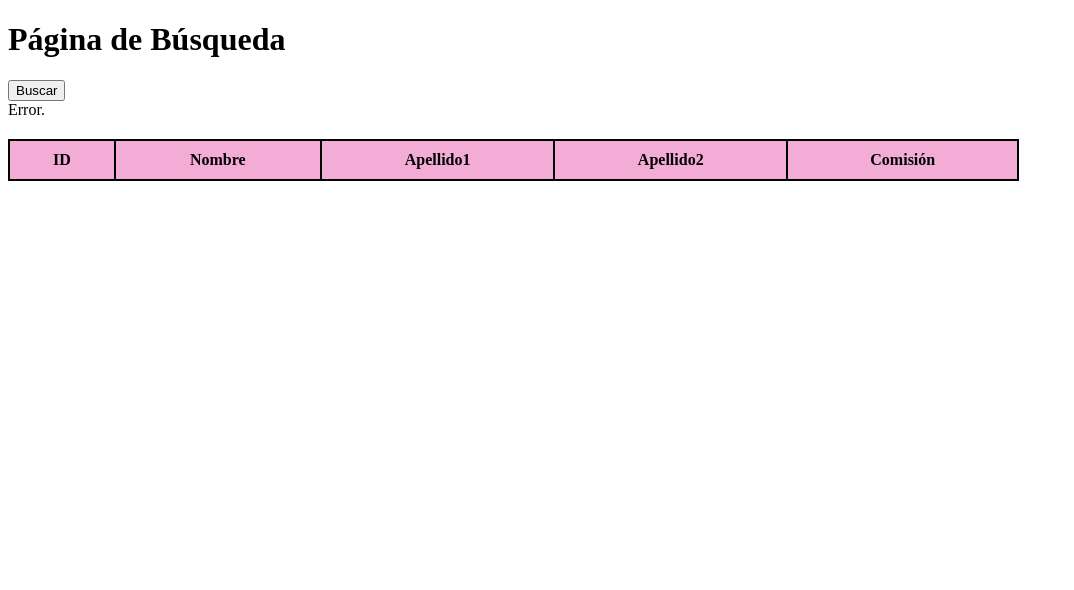
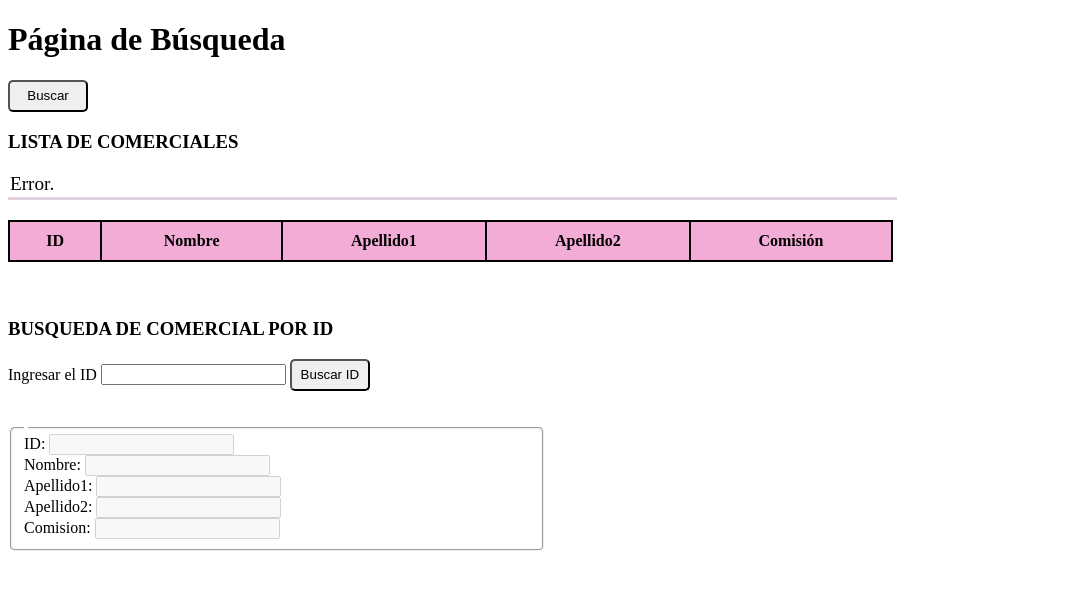
Before and after one commit to FlorenciaBarreto/GestionVentas, a website: page web/index.html in a window 1280 px wide. Shown: the whole page, without its empty margins (0-1074 px from the left). Drawn offline with Linux system fonts and the light colour scheme.

Commit message:
update web

```diff
--- a/routes/pedido.js
+++ b/routes/pedido.js
@@ -179,9 +179,9 @@ router.post("/", async function(req,res){
     if(total){
         newPedido={
             total: total,
-            fecha: fecha!=undefined? fecha : null,
-            id_cliente: id_cliente!=undefined? id_cliente : null,
-            id_comercial: id_comercial!=undefined? id_comercial : null
+            fecha: fecha!=undefined? fecha : 0,
+            id_cliente: id_cliente!=undefined? id_cliente : 0,
+            id_comercial: id_comercial!=undefined? id_comercial : 0
         }
     } else {
         code=400;
--- a/web/index.html
+++ b/web/index.html
@@ -12,7 +12,7 @@
     <div>
         <button onclick="buscar();">Buscar</button>
     </div>
-
+    <h3>LISTA DE COMERCIALES</h3>
     <div id="error">Error.</div>
 
     <table>
@@ -24,15 +24,37 @@
                 <th>Apellido2</th>
                 <th>Comisión</th>
             </tr>
+        </thead>
 
-        </thead>
         <tbody id="resultados">
             <tr></tr>
             <tr></tr>
             <tr></tr>
         </tbody>
     </table>
-
+    <br>
+    <h3>BUSQUEDA DE COMERCIAL POR ID</h3>
+    <div>
+        <label for="identificador">Ingresar el ID</label>
+        <input type="number" id="identificador" name="identificador">
+        <button onclick="buscarId();">Buscar ID</button><br>
+        <br><br>
+        <div id="resComercial">
+            <fieldset>
+                <legend id="legend1"></legend>
+                <label class="izq" for="id_comercial">ID: </label>
+                <input class="izq" id="id_comercial" disabled><br>
+                <label class="izq" for="nombre">Nombre: </label>
+                <input class="izq" id="nombre" disabled><br>
+                <label class="izq" for="apellido1">Apellido1: </label>
+                <input class="izq" id="apellido1" disabled><br>
+                <label class="izq" for="apellido2">Apellido2: </label>
+                <input class="izq" id="apellido2" disabled><br>
+                <label class="izq" for="comision">Comision: </label>
+                <input class="izq" id="comision" disabled><br>
+            </fieldset>
+        </div>
+    </div>
 
 
 
--- a/web/script.js
+++ b/web/script.js
@@ -1,13 +1,32 @@
+
+
 function buscar(){
     alert("hola");
 
-    const arrayData=[
-        {id: 1, nombre: "aaa", apellido1:"bbb", apellido2: "fff", comision: 0.1},
-        {id: 2, nombre: "hafaaa", apellido1:"bbfahb", apellido2: "fffsadf", comision: 0.1},
-        {id: 3, nombre: "aajfsa", apellido1:"bbadfhb", apellido2: "fhafff", comision: 0.1}
-    ]
+    const errorElement = document.getElementById("error");
 
-    rellenarTabla(arrayData);
+    //creamos la url del servicio
+    const url= "http://localhost:3000/comercial";
+    fetch(url, {method:'GET'}).then(  //en este then recibo la resp del sv y la guardo en la variable response. La info de la respuesta la podemos gestionar y recuperar y enviar el json que nos ha llegado
+        response => {
+            console.log(response);
+            return response.json();
+        }
+    ).then(  //recibimos el return del then anterior, que es el json que nos ha devuelto el sv. Este json lo guarda en data y en la funcion trabajamos sus datos
+        data=>{
+            console.log(data);
+            const arrayComercial = data.info;
+            rellenarTabla(arrayComercial);
+
+
+            errorElement.textContent="Hemos recuperado el json";
+        }
+    ).catch(error=>{
+        console.error("error en catch: " + error);
+        errorElement.textContent = "Error fetchin data " + error.message;
+    })
+
+
 }
 
 function rellenarTabla(data){    //data es un array de datos que hay que pintar
@@ -18,14 +37,55 @@ function rellenarTabla(data){    //data es un array de datos que hay que pintar
     for(let item of data){
         out += "<tr>";
 
-        out += "<td>" + item.id + "</td>";
-        out += "<td>" + item.nombre + "</td>";
-        out += "<td>" + item.apellido1 + "</td>";
-        out += "<td>" + item.apellido2 + "</td>";
-        out += "<td>" + item.comision + "</td>";
+        for (let value of Object.values(item)){
+            out += "<td>" + value + "</td>";
+        }
 
         out += "</tr>"
     }
 
     table.innerHTML=out;
 }
+
+function buscarId(){
+    const errorElement = document.getElementById("error");
+
+    let url= "http://localhost:3000/comercial/";
+    let idIngresado = document.getElementById("identificador");
+    url+=idIngresado.value;
+    alert(url);
+
+    fetch(url, {method: 'GET'}).then(
+        response =>response.json()
+    ).then(
+        data=>{
+            console.log(data);
+
+            let id_comercial=document.getElementById("id_comercial");
+            let nombre=document.getElementById("nombre");
+            let apellido1=document.getElementById("apellido1");
+            let apellido2=document.getElementById("apellido2");
+            let comision=document.getElementById("comision");
+            let lgnd1=document.getElementById("legend1");
+
+            id_comercial.value=data.info[0].id;
+            nombre.value=data.info[0].nombre;
+            apellido1.value=data.info[0].apellido1;
+            apellido2.value=data.info[0].apellido2;
+            comision.value=data.info[0].comision;
+            lgnd1.innerText=data.msg;
+
+            errorElement.textContent="Hemos recuperado el json";
+        }
+    ).catch(error=>{
+        console.error("error en comercial: " + error);
+        errorElement.textContent = "Error fetchin comercial data " + error.message;
+    })
+
+
+
+
+
+
+
+}
--- a/web/style.css
+++ b/web/style.css
@@ -1,24 +1,40 @@
+#error{
+  padding: 2px;
+  margin-top: 10px;
+  border-bottom: 3px solid #d1b6c8a0;
+  width: 70%;
+  font-size: larger;
+}
+
+button{
+  width: 5rem;
+  height: 2rem;
+  border-radius: 5px;
+}
 
 
-/* Estilo general para la tabla */
 table {
-    width: 80%; /* O puedes poner un valor fijo, como '600px' */
-    border-collapse: collapse; /* Para que las bordes se fusionen */
-    margin: 20px 0; /* Espacio alrededor de la tabla */
-    background-color: #d1b6c842; /* Color de fondo de la tabla */
-
+    width: 70%;
+    border-collapse: collapse;
+    margin: 20px 0;
+    background-color: #d1b6c842;
   }
 
-  /* Estilo para las celdas de la tabla */
+
   th, td {
-    padding: 10px; /* Espaciado dentro de las celdas */
-    text-align: center; /* Alineación del texto */
-    border: 2px solid black; /* Bordes sutiles */
+    padding: 10px;
+    text-align: center;
+    border: 2px solid black;
   }
 
-  /* Estilo para los encabezados (th) */
+
   th {
-    background-color: #f2acd5; /* Color de fondo de los encabezados */
-    color: black; /* Color del texto */
-    font-weight: bold; /* Negrita */
+    background-color: #f2acd5;
+    color: black;
+    font-weight: bold;
   }
+
+  fieldset{
+    width: 40%;
+    border-radius: 5px;
+  }
```
